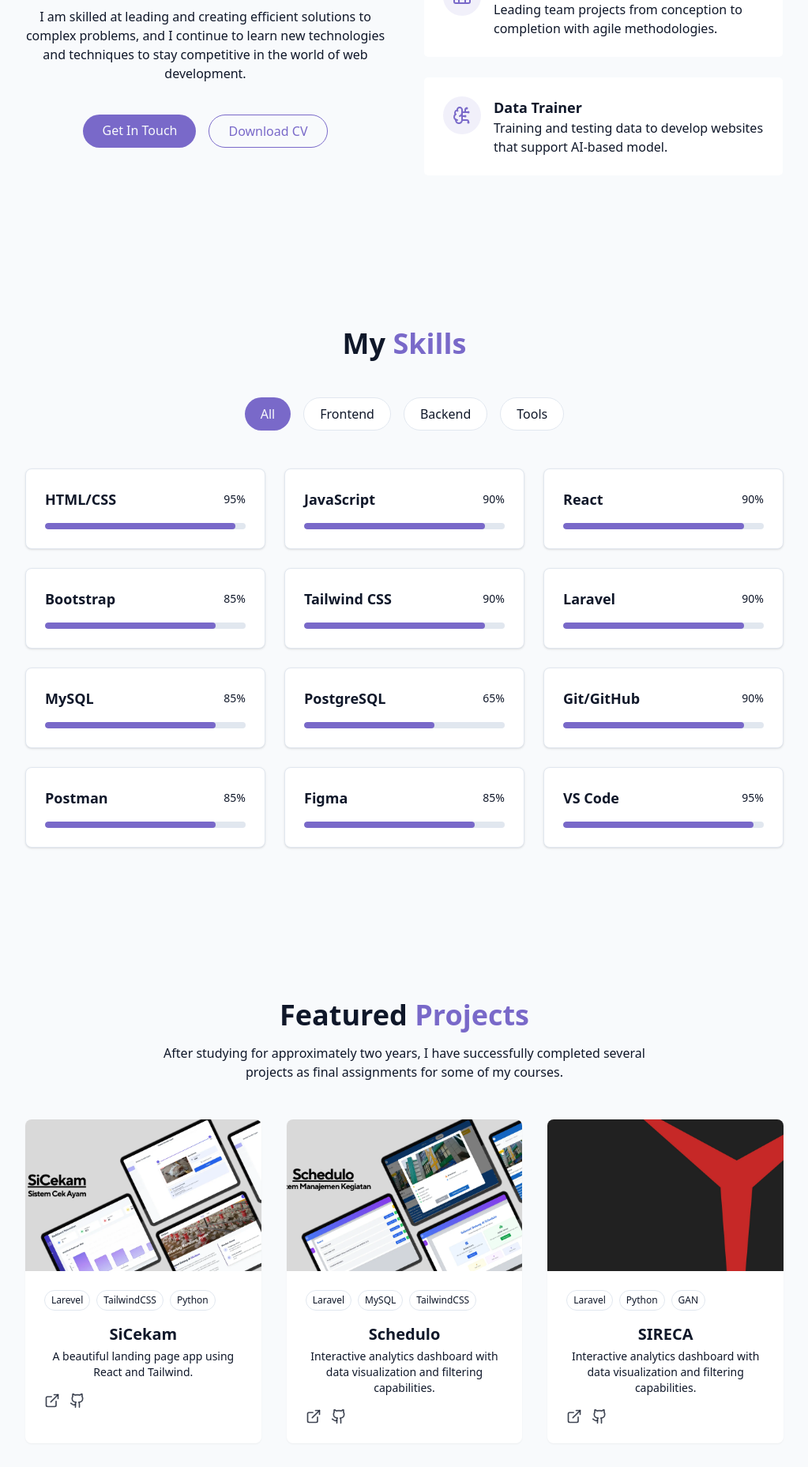
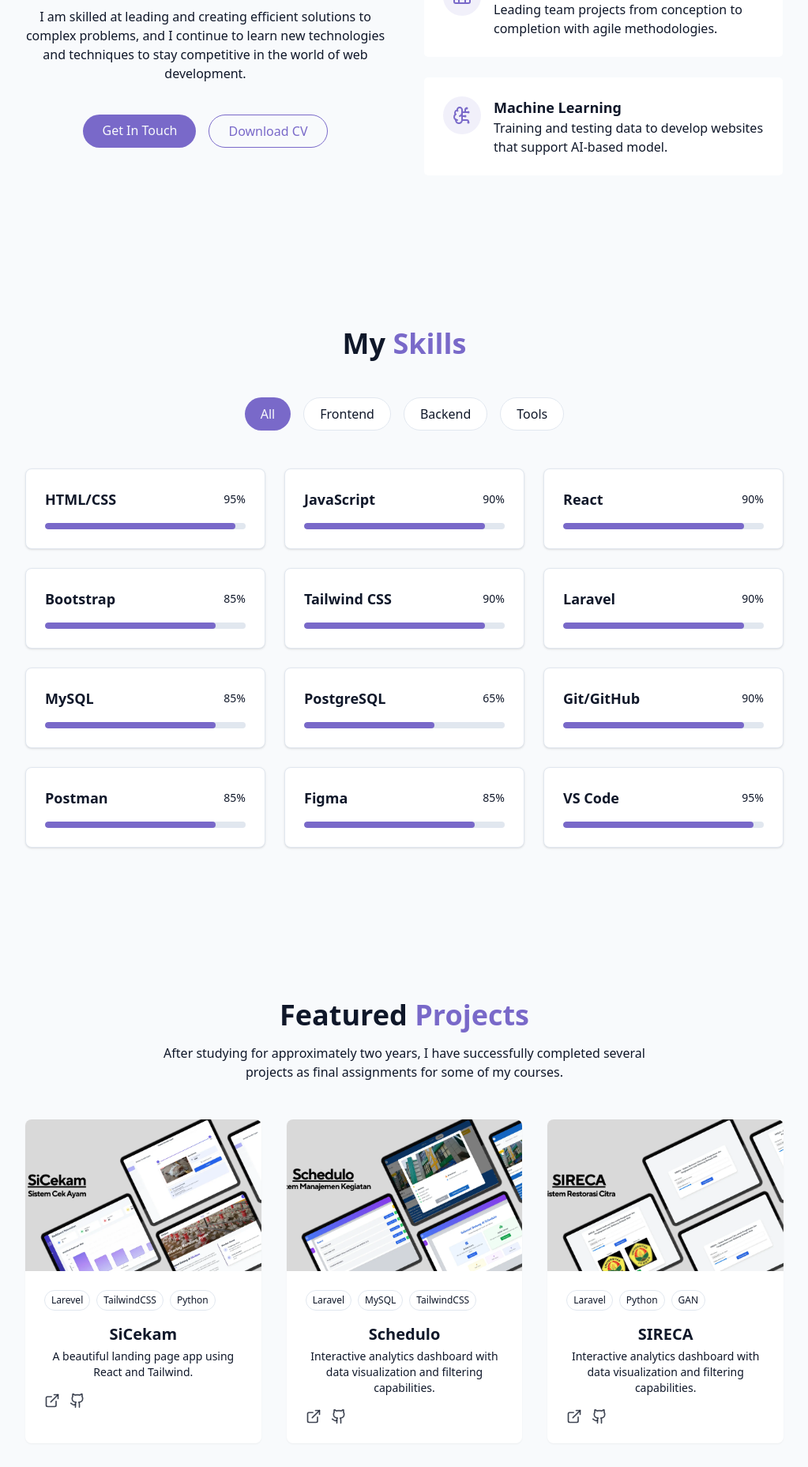
Before and after one commit to rifqiadrianto007/React_Portofolio, a React (Vite) app: page / in a window 1280 px wide. Shown: the part 1259-3116 px from the top of the page at 79% size, without its empty margins (128-1151 px from the left). Built offline with nearby package versions, Linux system fonts and the light colour scheme.

Commit message:
add new images and update project details in sections

```diff
--- a/src/components/AboutSection.jsx
+++ b/src/components/AboutSection.jsx
@@ -78,7 +78,7 @@ export const AboutSection = () => {
                                 </div>
 
                                 <div className="text-left">
-                                    <h4 className="font-semibold text-lg">Data Trainer</h4>
+                                    <h4 className="font-semibold text-lg">Machine Learning</h4>
                                     <p className="text-muted-foreground">
                                         Training and testing data to develop websites that support
                                         AI-based model.
--- a/src/components/ExperienceSection.jsx
+++ b/src/components/ExperienceSection.jsx
@@ -3,7 +3,7 @@ const experience = [
         id: 1,
         title: "Abdidaya Ormawa 2025",
         description: "A beautiful landing page app using React and Tailwind.",
-        image: "/experience/sertif FS.webp",
+        image: "/experience/PPK Ormawa.webp",
     },
     {
         id: 2,
--- a/src/components/Footer.jsx
+++ b/src/components/Footer.jsx
@@ -2,8 +2,8 @@ import { ArrowUp } from "lucide-react";
 
 export const Footer = () => {
     return (
-        <footer className="py-8 px-4 bg-card border-t border-border">
-            <div className="container mx-auto flex flex-col sm:flex-row justify-between items-center gap-4">
+        <footer className="w-screen py-8 px-4 bg-card border-t border-border relative left-1/2 right-1/2 -mx-[50vw]">
+            <div className="max-w-7xl mx-auto flex flex-col sm:flex-row justify-between items-center gap-4">
                 <p className="text-sm text-muted-foreground text-center sm:text-left">
                     &copy; {new Date().getFullYear()} Rifqi Adrianto. All rights reserved.
                 </p>
--- a/src/components/ProjectsSection.jsx
+++ b/src/components/ProjectsSection.jsx
@@ -25,7 +25,7 @@ const projects = [
         title: "SIRECA",
         description:
             "Interactive analytics dashboard with data visualization and filtering capabilities.",
-        image: "/projects/projects.jpg",
+        image: "/projects/SIRECA.webp",
         tags: ["Laravel", "Python", "GAN"],
         demoUrl: "#",
         githubUrl: "https://github.com/rifqiadrianto007/SIRECA_web",
@@ -87,7 +87,7 @@ const projects = [
             "Full-featured e-commerce platform with user authentication and payment processing.",
         image: "/projects/beriTAU.webp",
         tags: ["Laravel", "Bootstrap"],
-        demoUrl: "#",
+        demoUrl: "https://beritauportal-rdk8usby3-rifqiadrianto007s-projects.vercel.app",
         githubUrl: "https://github.com/rifqiadrianto007/beriTAU_portal",
     },
     {
--- a/src/pages/Home.jsx
+++ b/src/pages/Home.jsx
@@ -11,7 +11,7 @@ import { ExperienceSection } from "@/components/ExperienceSection";
 
 export const Home = () => {
     return (
-        <div className="min-h-screen bg-background text-foreground overflow-x-hidden">
+        <>
             {/* Theme Toggle */}
             <ThemeToggle />
             {/* Background Effects */}
@@ -19,8 +19,9 @@ export const Home = () => {
 
             {/* Navbar */}
             <Navbar />
+
             {/* Main Content */}
-            <main>
+            <main className="min-h-screen bg-background text-foreground">
                 <HeroSection />
                 <AboutSection />
                 <SkillsSection />
@@ -29,8 +30,8 @@ export const Home = () => {
                 <ContactSection />
             </main>
 
-            {/* Footer */}
+            {/* Footer - Outside main container */}
             <Footer />
-        </div>
+        </>
     );
 };
```
Also changed, not shown: public/experience/PPK Ormawa.webp (added), public/projects/SIRECA.webp (added).
